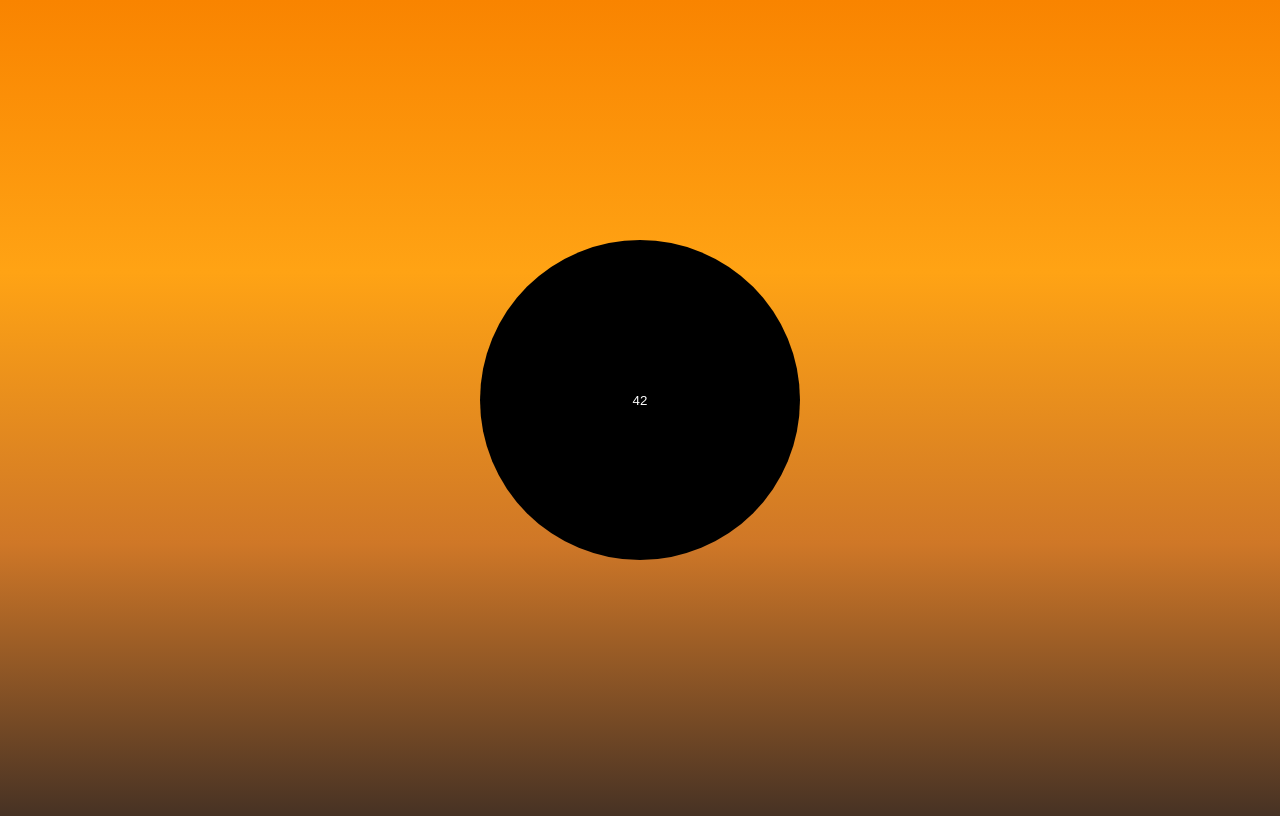
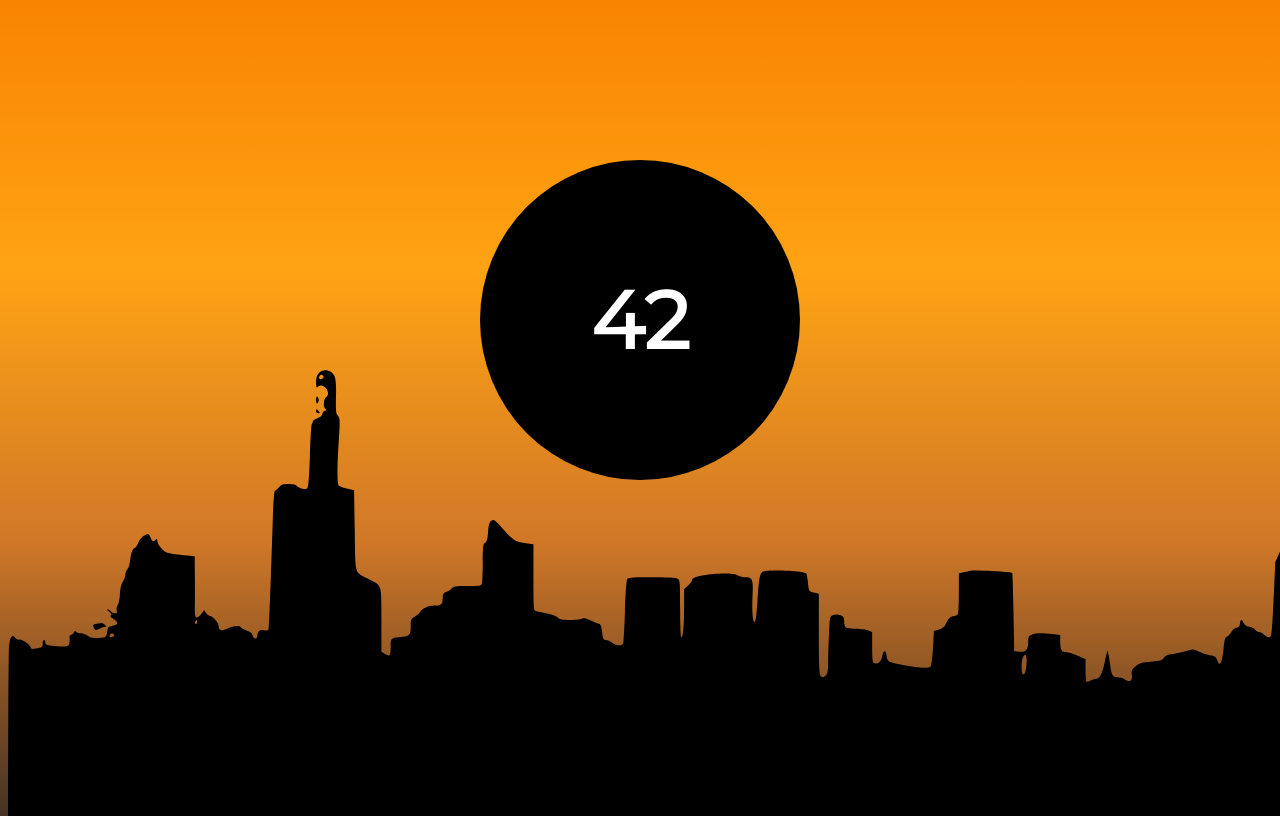
Before and after one commit to czterdziescidwa/42, a plain HTML site: page index.html in a window 1280 px wide. Drawn offline with Linux system fonts and the light colour scheme.

Commit message:
full functionality

```diff
--- a/42style.css
+++ b/42style.css
@@ -14,7 +14,21 @@ body {
     color: white;
     background-color: black;
     position: fixed;
-    top:30vh;
+    top:20vh;
     right: 50%;
     margin-right: -20vh;
+    font-size: 10vh;
+    font-weight: bold;
+    font-family: 'Montserrat', sans-serif;
 }
+.round-button:focus {
+    outline: none;
+}
+
+footer {
+   position: fixed;
+    top: 20vh;
+   width: 100%;
+height: 200px;
+z-index: -1;
+}
--- a/index.html
+++ b/index.html
@@ -8,11 +8,24 @@
   <meta name="answer to everything" content="">
   <meta name="viewport" content="width=device-width, initial-scale=1">
 
+  <link href="https://fonts.googleapis.com/css?family=Montserrat" rel="stylesheet">
   <link href="42style.css" rel="stylesheet">
 </head>
 
 <body>
- <button class='round-button'>42</button>
+  <button class='round-button'onclick="playSound();">42</button>
+ <audio id="audio" src="./go.mp3" autoplay="false" ></audio>
+
+<footer>
+   <img src="./city.svg">
+</footer>
+
+<script>
+    function playSound() {
+          const sound = document.getElementById("audio");
+          sound.play();
+      }
+    </script>
 </body>
 
 </html>
```
Also changed, not shown: city.svg (added).
